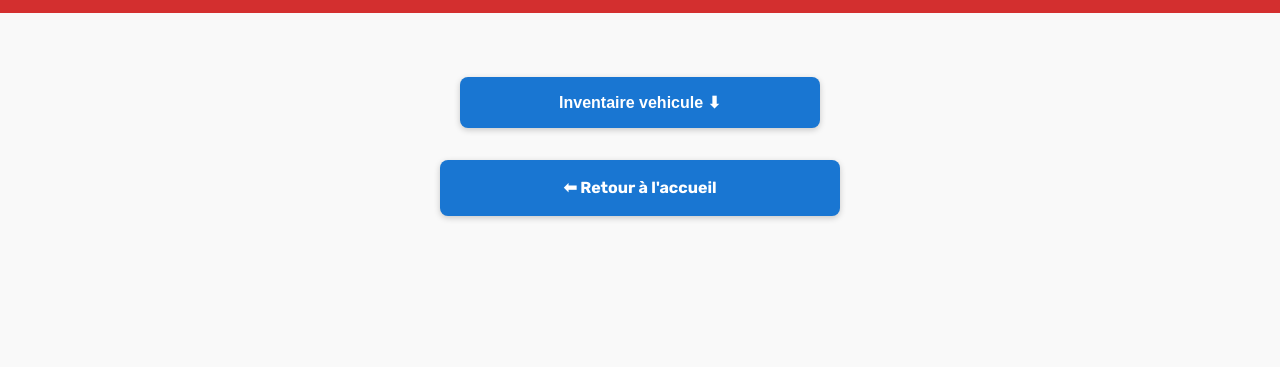
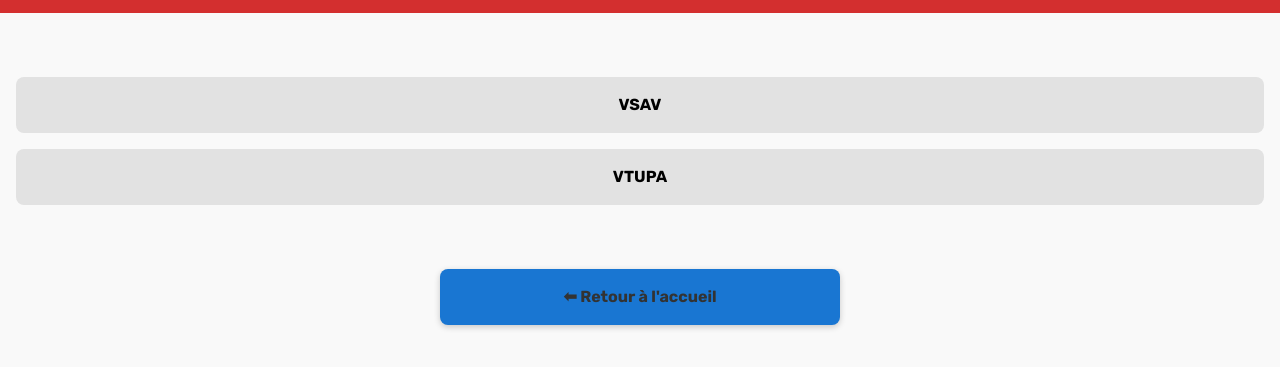
Before and after one commit to Cyril60620/cs-mareuil, a plain HTML site: page inventaire.html in a window 1280 px wide. Shown: the part 67-434 px from the top of the page. Drawn offline with Linux system fonts and the light colour scheme.

Commit message:
inventaire.html

```diff
--- a/inventaire.html
+++ b/inventaire.html
@@ -6,6 +6,37 @@
   <title>Inventaire - CS Mareuil-sur-Ourcq</title>
   <link href="https://fonts.googleapis.com/css2?family=Rubik:wght@400;700&display=swap" rel="stylesheet">
   <link rel="stylesheet" href="style.css">
+  <style>
+    .tabs {
+      display: flex;
+      flex-direction: column;
+      gap: 1rem;
+      margin: 2rem 0;
+    }
+
+    .tabs a {
+      display: inline-block;
+      padding: 1rem;
+      background-color: #e2e2e2;
+      border-radius: 8px;
+      text-decoration: none;
+      font-weight: bold;
+      color: #000;
+      transition: background-color 0.2s;
+    }
+
+    .tabs a:hover {
+      background-color: #ccc;
+    }
+
+    .back-button {
+      display: inline-block;
+      margin-top: 2rem;
+      text-decoration: none;
+      color: #333;
+      font-weight: bold;
+    }
+  </style>
 </head>
 <body>
   <header>
@@ -13,24 +44,12 @@
   </header>
 
   <main>
-    <div class="accordion">
-      <button class="accordion-toggle" onclick="toggleAccordion('vehicules')">
-        Inventaire vehicule ⬇
-      </button>
-      <div id="vehicules" class="accordion-content">
-        <a href="https://forms.gle/EQ5GpxHbQ56wiXai9" target="_blank">VSAV</a>
-        <a href="https://forms.gle/qWoEWK4QAbC1E5Q7A" target="_blank">VTUPA</a>
-      </div>
+    <div class="tabs">
+      <a href="https://forms.gle/EQ5GpxHbQ56wiXai9" target="_blank">VSAV</a>
+      <a href="https://forms.gle/qWoEWK4QAbC1E5Q7A" target="_blank">VTUPA</a>
     </div>
 
     <a href="index.html" class="back-button">⬅ Retour à l'accueil</a>
   </main>
-
-  <script>
-    function toggleAccordion(id) {
-      const section = document.getElementById(id);
-      section.style.display = section.style.display === 'flex' ? 'none' : 'flex';
-    }
-  </script>
 </body>
 </html>
```
